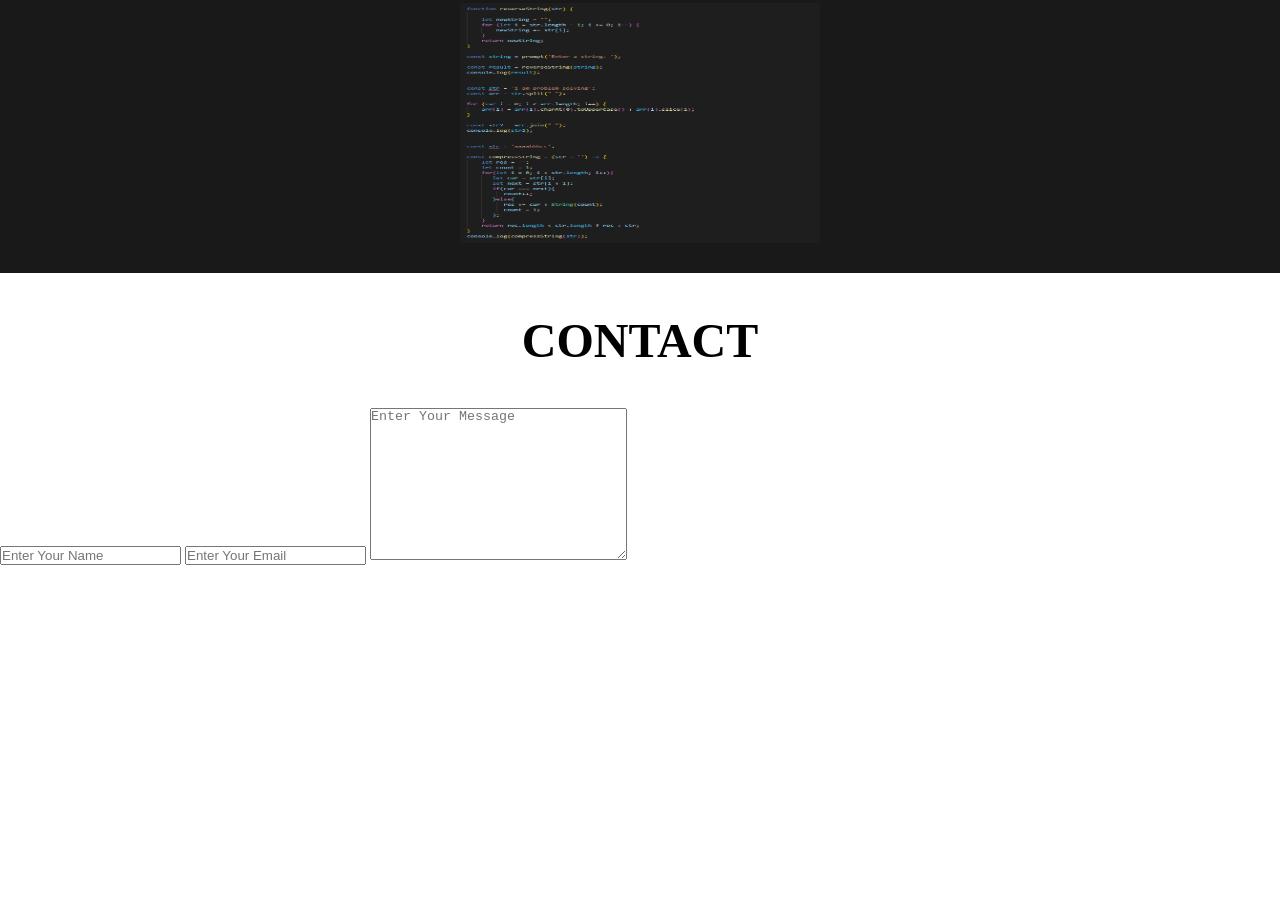
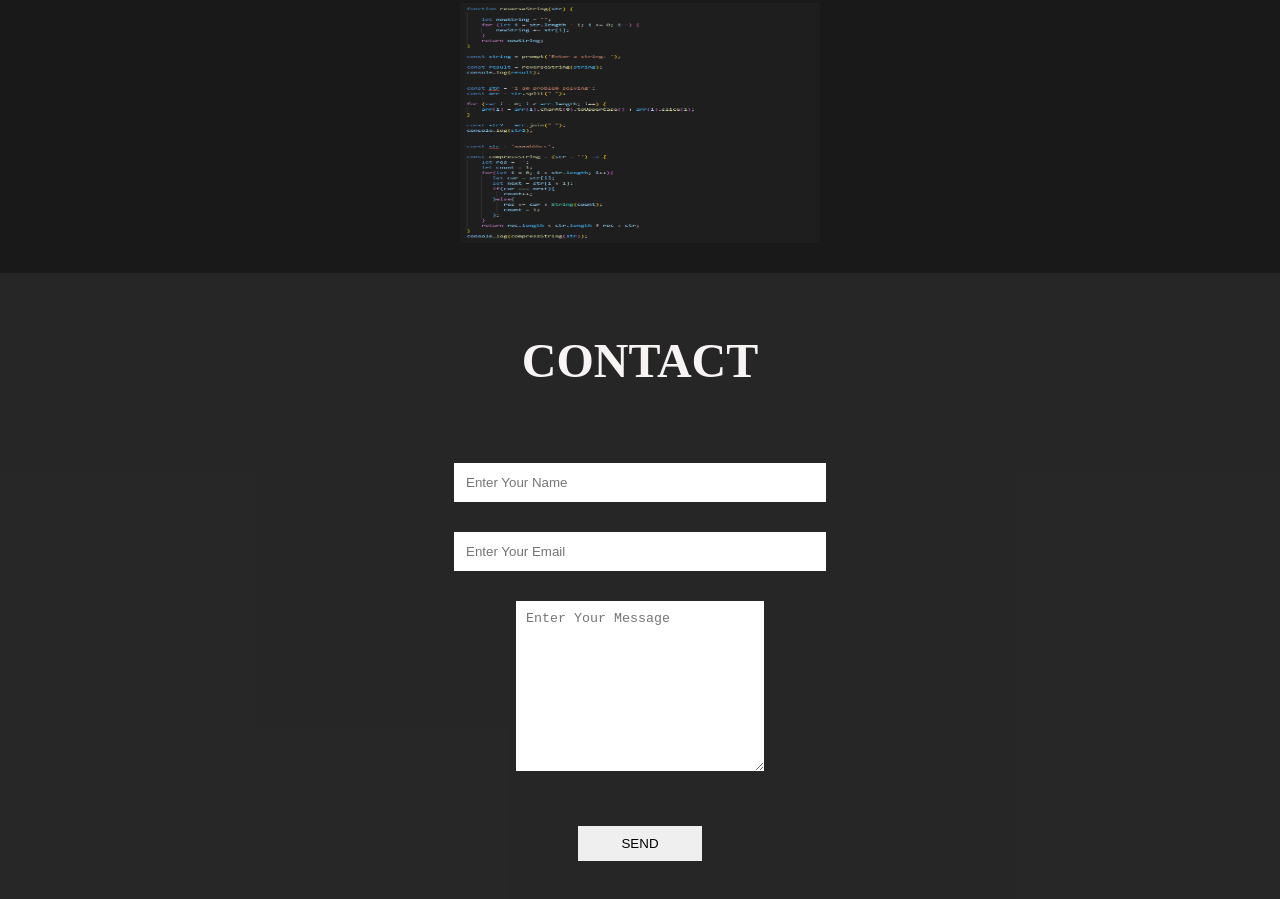
Before and after one commit to WilliamHagan808/WilliamHagan808.github.io, a plain HTML site: page index.html in a window 1280 px wide. Shown: the part 1813-2712 px from the top of the page. Before the commit the page ends 2378 px from the top, so only its background shows below. Drawn offline with Linux system fonts and the light colour scheme.

Commit message:
contact section create

```diff
--- a/index.html
+++ b/index.html
@@ -59,6 +59,7 @@
         placeholder="Enter Your Email">
         <textarea name="msg" id="msg" cols="30" rows="10"
         placeholder="Enter Your Message"></textarea>
+        <input type="submit" value="SEND" id="send">
       </form>
     </section>
 
--- a/styles.css
+++ b/styles.css
@@ -132,3 +132,43 @@
 }
 
 /*Contact*/
+#contact{
+    display: flex;
+    flex-direction: column;
+    box-sizing: border-box;
+    background-color: rgba(15, 15, 15, 0.9);
+    color: rgb(248, 244, 244);
+    padding: 20px;
+}
+.form{
+    display: flex;
+    flex-direction: column;
+    box-sizing: border-box;
+    align-items: center;
+    margin: 20px 0px;
+}
+.input{
+    padding: 12px;
+    margin: 15px;
+    width: 30%;
+    border: none;
+    outline: none;
+}
+#msg{
+    width: 20%;
+    padding: 10px;
+    margin: 15px;
+    border: none;
+    outline: none;
+}
+#send{
+    padding: 10px;
+    width: 10%;
+    margin: 40px;
+    border: none;
+    outline: none;
+}
+#send:hover{
+    cursor: pointer;
+    box-shadow: 0 0 10px rgb(241, 236, 236);
+}
```
